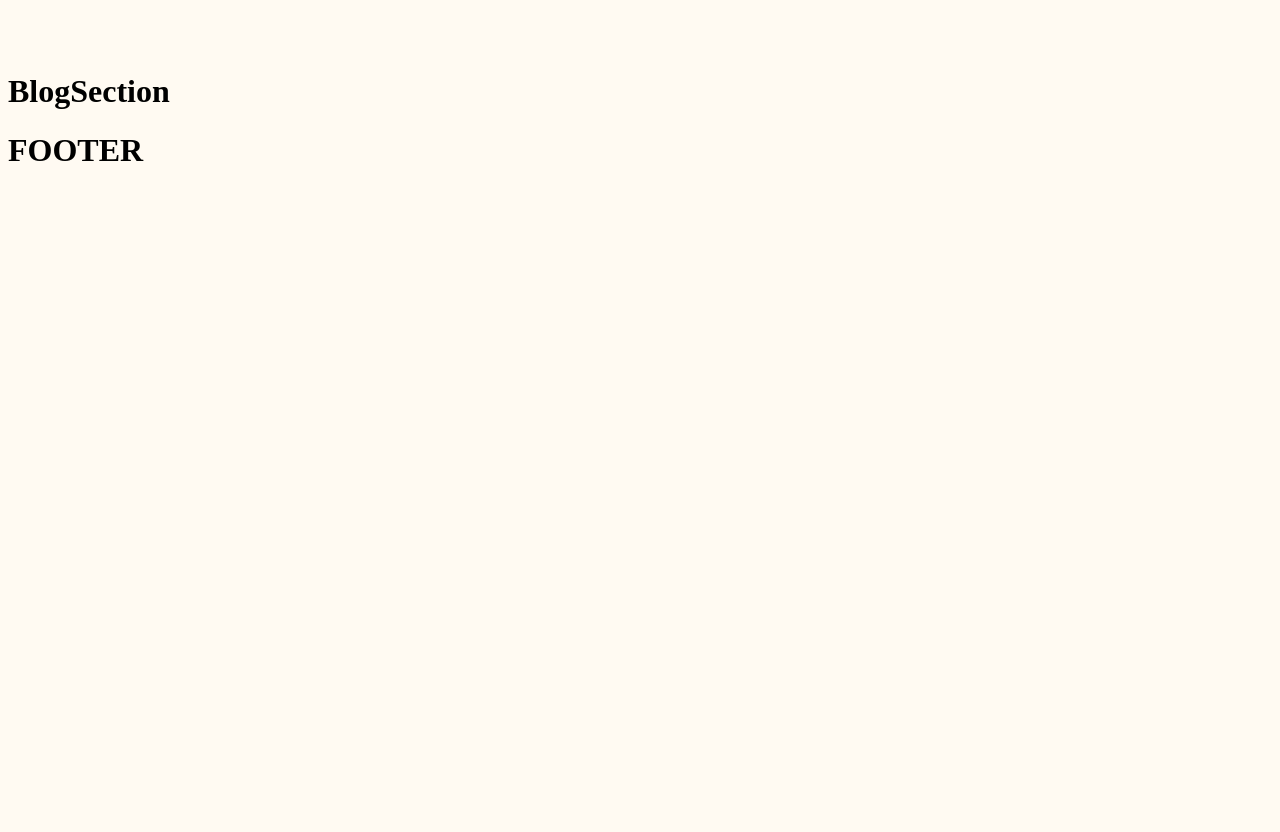
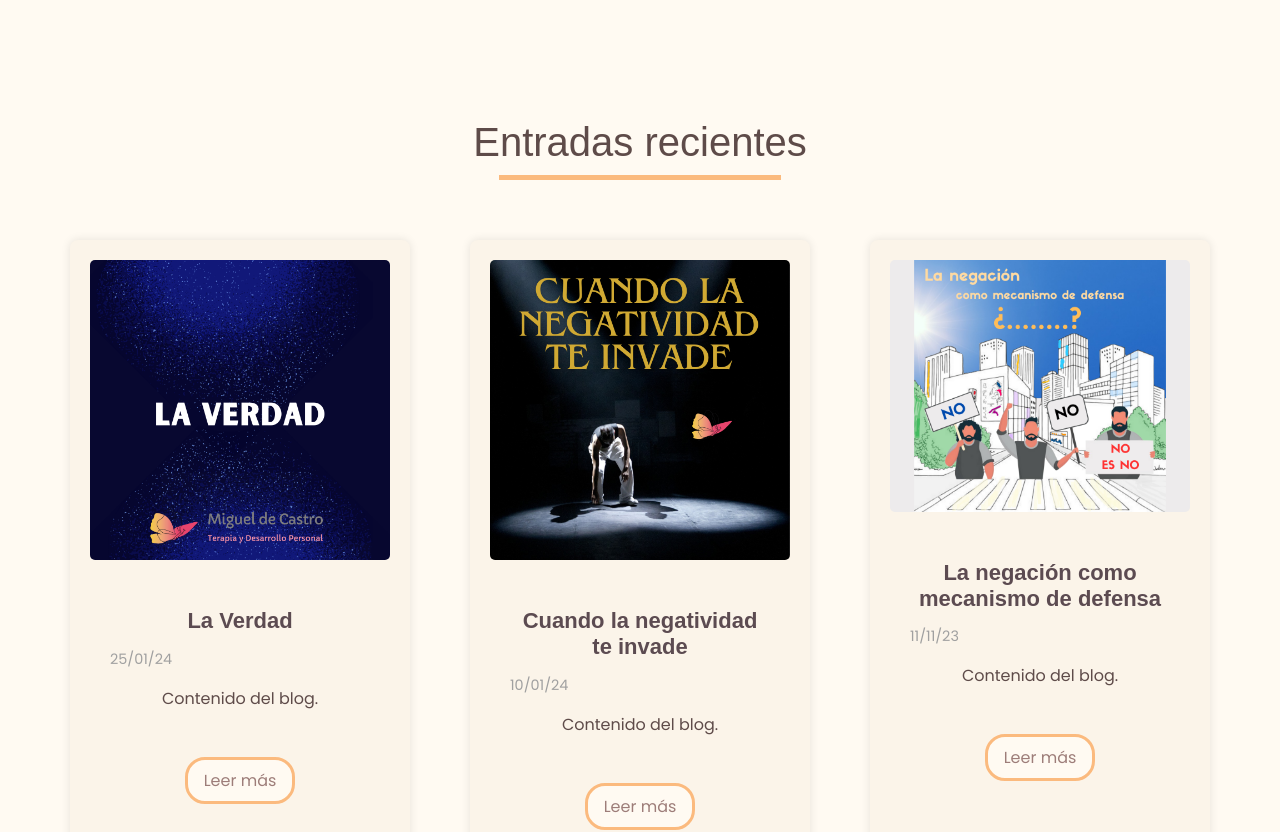
Before and after one commit to blancaden/migueldcastro_frontend, a React (Vite) app: page / in a window 1280 px wide. Shown: the part 2096-2928 px from the top of the page. Before the commit the page ends 2286 px from the top, so only its background shows below. Built offline with nearby package versions, Linux system fonts and the light colour scheme; data requests are answered from the project's data file; a web font is replaced by a local one.

Commit message:
BlogSectionCard component created to bring blog cards to HomeSection

```diff
--- /dev/null
+++ b/src/components/BlogCardSection/BlogCardSection.css
@@ -0,0 +1,48 @@
+.product-container {
+    display: flex;
+    flex-wrap: wrap;
+    gap: 20px;
+}
+
+.card-section {
+    background-color: #FBF4E9;
+    margin: 40px 20px;
+    padding: 20px;
+    border-radius: 8px;
+    box-shadow: 0 0 10px rgba(0, 0, 0, 0.1);
+    width: 100%;
+    max-width: 300px;
+}
+
+.card-section img {
+    max-width: 100%;
+    border-radius: 5px;
+}
+
+.product-details {
+    margin-top: 10px;
+}
+
+.button-container {
+    margin-top: 10px;
+    text-align: center;
+}
+
+.custom-button {
+    font-family: 'Poppins';
+    display: inline-block;
+    background-color: #FFFAF2;
+    color: #9D7D79;
+    border: solid;
+    border-color: #FBBA7E;
+    text-decoration: none;
+    padding: 8px 16px;
+    border-radius: 20px;
+    transition: background-color 0.3s ease;
+}
+
+
+.custom-button:hover {
+    color: white;
+    background-color: #FBBA7E;
+}
--- /dev/null
+++ b/src/components/BlogCardSection/BlogCardSection.jsx
@@ -0,0 +1,32 @@
+import React from 'react';
+import { Link } from 'react-router-dom';
+import './BlogCardSection.css';
+
+const BlogCardSection = ({ articulos }) => {
+    return (
+        <div className="product-container">
+            <link href="https://fonts.googleapis.com/css2?family=Ovo&display=swap" rel="stylesheet" />
+            <link href="https://fonts.googleapis.com/css2?family=Ovo&family=Poppins:ital,wght@0,100;0,200;0,300;0,400;0,500;0,600;0,700;0,800;0,900;1,100;1,200;1,300;1,400;1,500;1,600;1,700;1,800;1,900&display=swap" rel="stylesheet" />
+            {articulos.map((articulo, index) => (
+                <div key={index} className="card-section">
+                    <div className="product-image-container">
+                        <img
+                            src={articulo.Imagen}
+                            alt={articulo.Titulo}
+                        />
+                    </div>
+                    <div className="product-details">
+                        <h3 className="product-title">{articulo.Titulo}</h3>
+                        <p className="blog-date">{articulo.Fecha}</p>
+                        <p className="blog-content">{articulo.Contenido}</p>
+                    </div>
+                    <div className="button-container">
+                        <Link to={`/articulos/${articulo.ID_Articulo}`} state={{ articulo }} className="custom-button">Leer más</Link>
+                    </div>
+                </div>
+            ))}
+        </div>
+    );
+}
+
+export default BlogCardSection
--- a/src/components/BlogSection/BlogSection.css
+++ b/src/components/BlogSection/BlogSection.css
@@ -0,0 +1,110 @@
+body {
+    background-color: #FFFAF2;
+}
+
+.blog-section {
+    text-align: center;
+    padding: 20px;
+    background-color: #FFFAF2;
+  }
+
+  .blog-section h1 {
+    font-family: 'Ovo', sans-serif;;
+    font-size: 2.5em;
+    font-weight: lighter;
+    color: #5E4B49;
+    margin-bottom: 20px;
+    position: relative;
+  }
+
+  .blog-section h1::after {
+    content: '';
+    display: block;
+    width: 23%;
+    height: 5px;
+    background-color: #FBBA7E;
+    margin: 10px auto 0;
+  }
+
+  .product-container {
+    display: flex;
+    justify-content: space-around;
+    flex-wrap: wrap;
+  }
+
+  .card {
+    background-color: #FBF4E9;
+    border: none;
+    box-shadow: 0 4px 8px rgba(0, 0, 0, 0.1);
+    max-width: 300px;
+    margin: 50px 40px;
+    overflow: hidden;
+    transition: transform 0.2s;
+  }
+
+  .card:hover {
+    transform: scale(1.05);
+  }
+
+  .product-image-container {
+    width: 100%;
+    height: 200px;
+    overflow: hidden;
+  }
+
+  .product-image-container img {
+    width: 100%;
+    height: 100%;
+    object-fit: cover;
+  }
+
+  .overlay {
+    position: absolute;
+    top: 0;
+    bottom: 0;
+    left: 0;
+    right: 0;
+    height: 100%;
+    width: 100%;
+    opacity: 0;
+    transition: .5s ease;
+    background-color: rgba(0, 0, 0, 0.5);
+  }
+
+  .product-image-container:hover .overlay {
+    opacity: 1;
+  }
+
+  .product-details {
+    padding: 20px;
+  }
+
+  .product-title {
+    font-family: 'Ovo', sans-serif;
+    font-size: 1.5em;
+    color: #5E4B49;
+    margin: 10px 0;
+  }
+
+  .blog-date {
+    font-family: 'Poppins';
+    font-size: 0.9em;
+    color: #a0a0a0;
+    margin-bottom: 10px;
+    display: flex;
+    align-items: center;
+  }
+
+  .blog-content {
+    font-family: 'Poppins';
+    font-size: 1em;
+    color: #5E4B49;
+  }
+
+  .blog-date img {
+    margin-right: 5px;
+  }
+
+  .blog-date span {
+    margin-left: 10px;
+  }
--- a/src/components/BlogSection/BlogSection.jsx
+++ b/src/components/BlogSection/BlogSection.jsx
@@ -1,11 +1,36 @@
-import React from 'react'
+import React, { useState, useEffect } from 'react';
+import BlogCardSection from '../BlogCardSection/BlogCardSection'; // Importa el nuevo componente BlogCardSection
+import BlogHandler from '../../handler/BlogHandler';
+import './BlogSection.css';
 
 const BlogSection = () => {
+  const [recentBlogEntries, setRecentBlogEntries] = useState([]);
+
+  useEffect(() => {
+    const fetchRecentBlogEntries = async () => {
+      try {
+        const response = await BlogHandler.getAllBlogs();
+        setRecentBlogEntries(response);
+      } catch (error) {
+        console.error("Error al cargar las entradas de blog más recientes:", error);
+      }
+    };
+
+    fetchRecentBlogEntries();
+  }, []);
+
+  const displayedBlogEntries = recentBlogEntries.slice(0, 3);
+
   return (
-    <>
-   <h1>BlogSection</h1>
-   </>
-  )
+    <div className="blog-section">
+      <link href="https://fonts.googleapis.com/css2?family=Ovo&display=swap" rel="stylesheet" />
+      <link href="https://fonts.googleapis.com/css2?family=Ovo&family=Poppins:ital,wght@0,100;0,200;0,300;0,400;0,500;0,600;0,700;0,800;0,900;1,100;1,200;1,300;1,400;1,500;1,600;1,700;1,800;1,900&display=swap" rel="stylesheet" />
+      <h1>Entradas recientes</h1>
+      <div className="product-container">
+        <BlogCardSection articulos={displayedBlogEntries} />
+      </div>
+    </div>
+  );
 }
 
-export default BlogSection
+export default BlogSection;
```
Also changed, not shown: src/components/HomeSection/HomeSection.css (+3 -5 lines).
